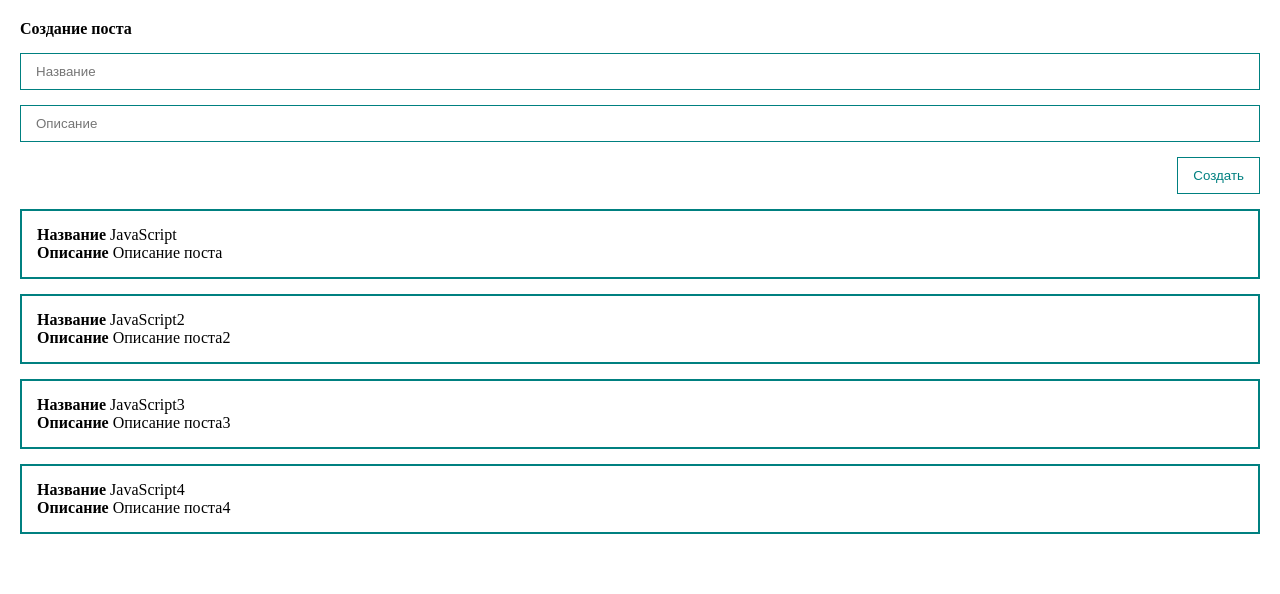
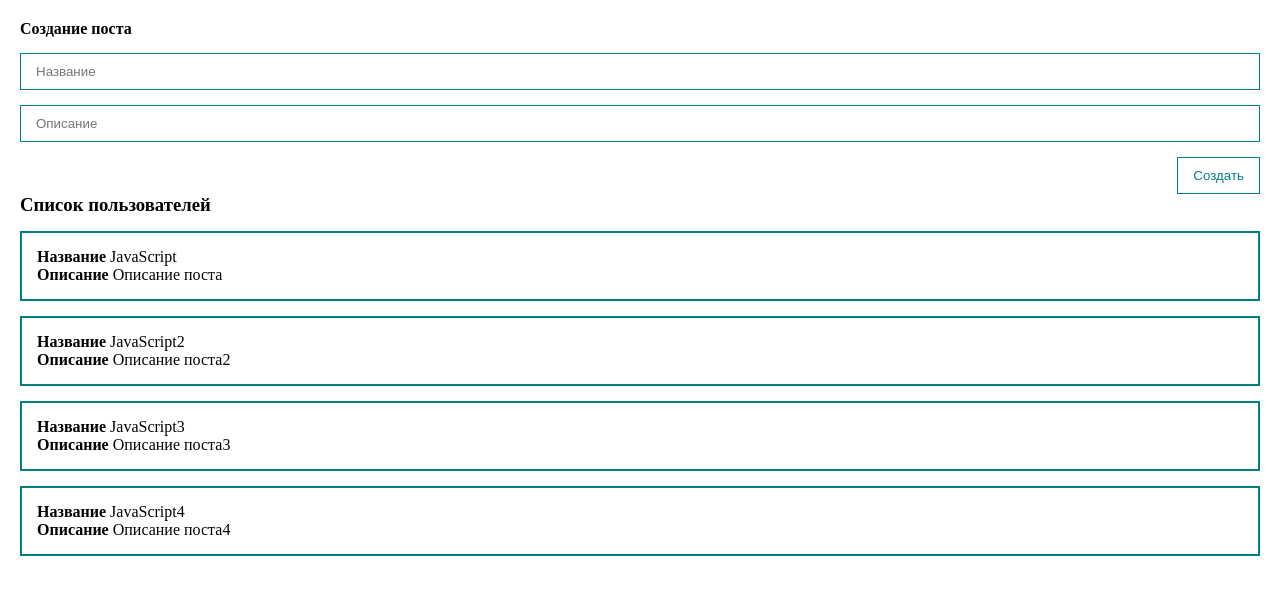
Before and after one commit to DmitryPetrakevich/Vue3-course, a Vue app: page / in a window 1280 px wide. Shown: the top 594 px of the page. Built offline with nearby package versions, Linux system fonts and the light colour scheme.

Commit message:
Добавил компонент PostItem

```diff
--- a/src/App.vue
+++ b/src/App.vue
@@ -7,12 +7,6 @@
         <post-list
         :posts="posts"
         />
-
-
-
-
-
-
 
     </div>
 
--- /dev/null
+++ b/src/components/PostItem.vue
@@ -0,0 +1,34 @@
+<template>
+    <div class="post">
+        <div><strong>Название</strong> {{ post.title }}</div>
+        <div><strong>Описание</strong> {{ post.body }}</div>
+    </div>
+
+
+
+
+</template>
+
+
+
+
+<script>
+export default {
+    props: {
+        post: {
+            type: Object,
+            required: true,
+        }
+    }
+}
+
+
+</script>
+
+
+
+<style>
+
+
+
+</style>
--- a/src/components/PostList.vue
+++ b/src/components/PostList.vue
@@ -1,15 +1,24 @@
 <template>
-    <div class="post" v-for="post in posts">
-        <div><strong>Название</strong> {{ post.title }}</div>
-        <div><strong>Описание</strong> {{ post.body }}</div>
+    <div>
+        <h3>Список пользователей</h3>
+        <post-item
+        v-for="post in posts"
+        :post="post"
+        />
+
     </div>
-
 
 </template>
 
 
 <script>
+import PostItem from"@/components/PostItem.vue";
+
 export default {
+    components: {
+        PostItem
+    },
+
     props: {
         posts: {
             type: Array,
```
